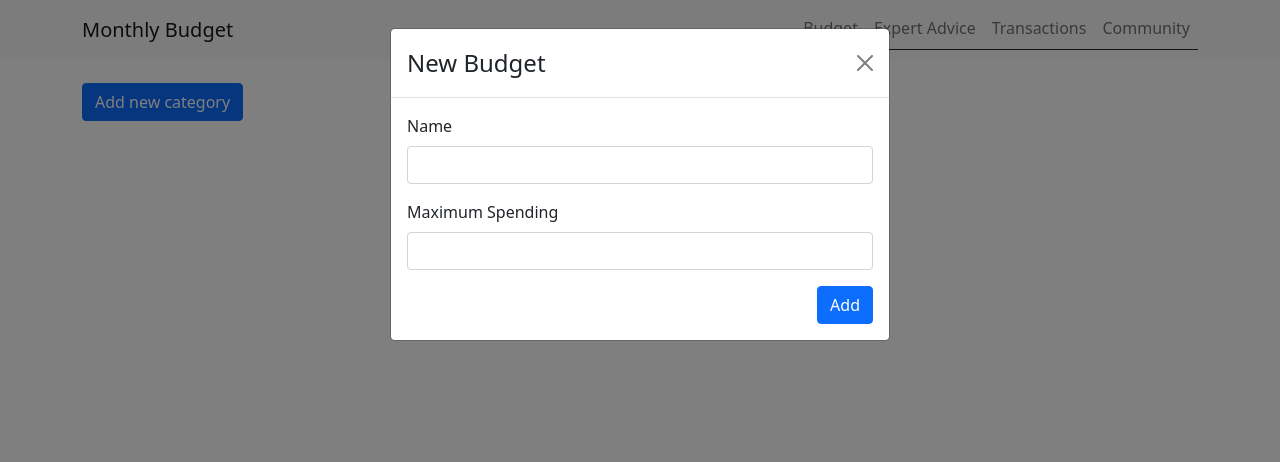
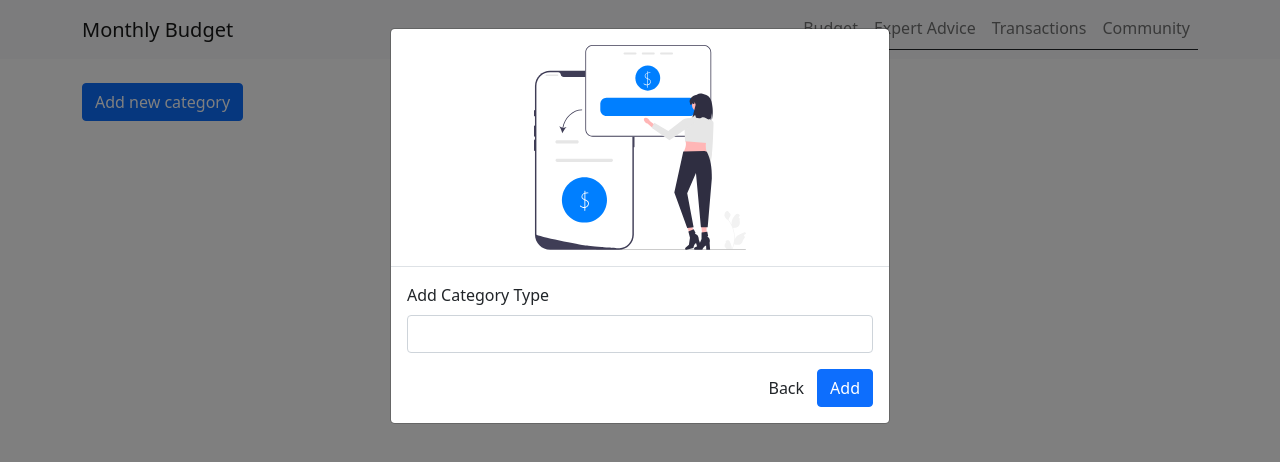
Before and after one commit to mhyneman8/budget-planner, a React (Create React App) app: page / in a window 1280 px wide. Both pictures are taken after a click on the button "Add new category". Shown: the top 462 px of the page. Built offline with nearby package versions, Linux system fonts and the light colour scheme.

Commit message:
add image to add category card

```diff
--- a/src/components/AddBudgetModal.jsx
+++ b/src/components/AddBudgetModal.jsx
@@ -1,37 +1,42 @@
-import { Modal, Form, Button } from 'react-bootstrap';
+import { Modal, Form, Button, Image } from 'react-bootstrap';
 import { useRef } from 'react';
 import { useBudgets } from '../contexts/BudgetsContext';
+import woman_money_phone from '../Assets/woman_money_phone.svg';
 
 export default function AddBudgetModal({ show, handleClose }) {
     const nameRef = useRef();
-    const maxRef = useRef();
+    // const maxRef = useRef();
     const { addBudget } = useBudgets();
 
     function handleSubmit(e) {
         e.preventDefault();
         addBudget({
             name: nameRef.current.value,
-            max: parseFloat(maxRef.current.value)
+            // max: parseFloat(maxRef.current.value)
         })
         handleClose();
     }
 
     return (
-    <Modal show={show} onHide={handleClose} >
+    <Modal show={show}>
         <Form onSubmit={handleSubmit}>
-            <Modal.Header closeButton>
-                <Modal.Title>New Budget</Modal.Title>
+            <Modal.Header>
+                <img src={woman_money_phone} alt="" className='img-fluid mx-auto' />
+                {/* <img alt="" src={require('../woman_money_phone.svg')} /> */}
+                {/* <Modal.Title>New Budget</Modal.Title> */}
             </Modal.Header>
             <Modal.Body>
                 <Form.Group className="mb-3" controlId="name">
-                    <Form.Label>Name</Form.Label>
+                    <Form.Label>Add Category Type</Form.Label>
                     <Form.Control ref={nameRef} type="text" required />
                 </Form.Group>
-                <Form.Group className="mb-3" controlId="max">
+                {/* <Form.Group className="mb-3" controlId="max">
                     <Form.Label>Maximum Spending</Form.Label>
                     <Form.Control ref={maxRef} type="number" required min={0} step={0.01} />
-                </Form.Group>
+                </Form.Group> */}
                 <div className='d-flex justify-content-end'>
+                    <Button variant="primary-outline" type="back" onClick={handleClose}>Back</Button>
+
                     <Button variant="primary" type="submit">Add</Button>
                 </div>
             </Modal.Body>
```
Also changed, not shown: src/Assets/woman_money_phone.svg (added).
